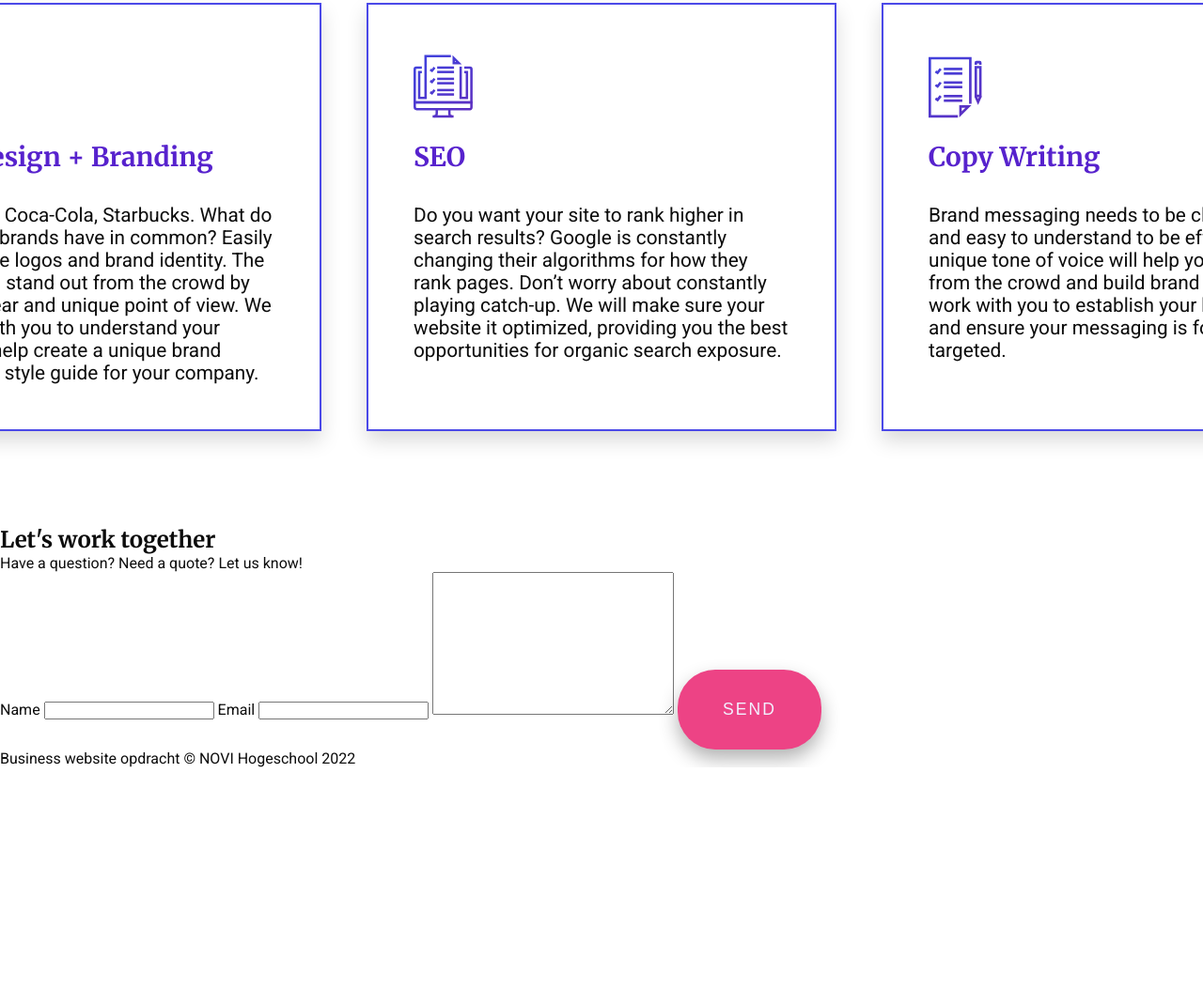
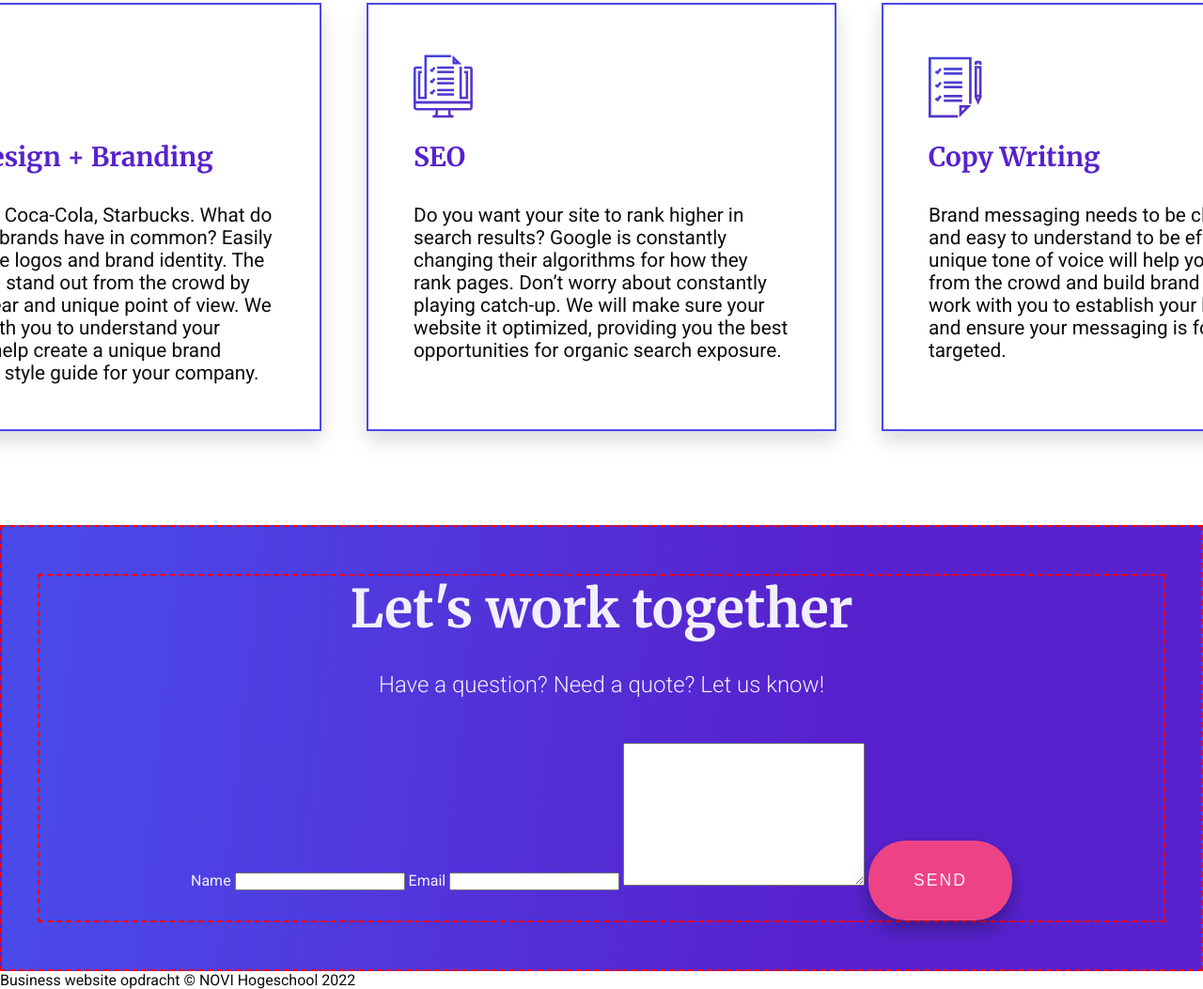
Before and after one commit to ilonavdberg/frontend-html-css-concept-opdracht, a website: page index.html in a window 1280 px wide. Shown: the part 4143-5196 px from the top of the page at 94% size. Before the commit the page ends 4960 px from the top, so only its background shows below. Drawn offline with Linux system fonts and the light colour scheme.

Commit message:
basic layout contact section finished

```diff
--- a/index.html
+++ b/index.html
@@ -129,8 +129,8 @@
             </article>
         </div>
     </section>
-    <section>
-        <div>
+    <section class="test contact-section outer-container">
+        <div class="test inner-container-column small-basis">
             <h2>Let's work together</h2>
             <p>Have a question? Need a quote? Let us know!</p>
             <form action="requires-javascript">
--- a/styles/styles.css
+++ b/styles/styles.css
@@ -168,9 +168,8 @@ img {
 /* ------ Project Color Definitions ------ */
 
 .theme-standard {
-    --header-background: var(--blue);
-    --header-background-gradient: linear-gradient(96deg, rgba(75, 73, 232, 1) 6%, rgba(87, 34, 205, 1) 67%);
     --background-primary: var(--light-grey);
+    --background-secondary-gradient: linear-gradient(96deg, rgba(75, 73, 232, 1) 6%, rgba(87, 34, 205, 1) 67%);
     --background-secondary: var(--blue);
     --background-tertiary: var(--white-hue-pink);
     --text-color-primary: var(--black);
@@ -295,8 +294,8 @@ h1, h2, h3, h4, h5, h6 {
 /* --------------- 4.1 Header ------------------------- */
 
 header {
-    background: var(--header-background);
-    background: var(--header-background-gradient);
+    background: var(--background-secondary);
+    background: var(--background-secondary-gradient);
     color: var(--text-color-secondary);
 }
 
@@ -410,7 +409,25 @@ header p {
     color: var(--text-color-tertiary);
 }
 
+/* --------------- 4.4 Contact ------------------------ */
 
+.contact-section {
+    background: var(--background-secondary);
+    background: var(--background-secondary-gradient);
+    padding: 50px 0;
+    color: var(--white-hue-pink);
+}
+
+.contact-section h2 {
+    font-size: 3.5rem;
+    color: var(--white-hue-pink);
+}
+
+.contact-section p {
+    margin: 2rem 0 3rem;
+    font-size: 1.5rem;
+    font-weight: 300;
+}
 
 
 
```
